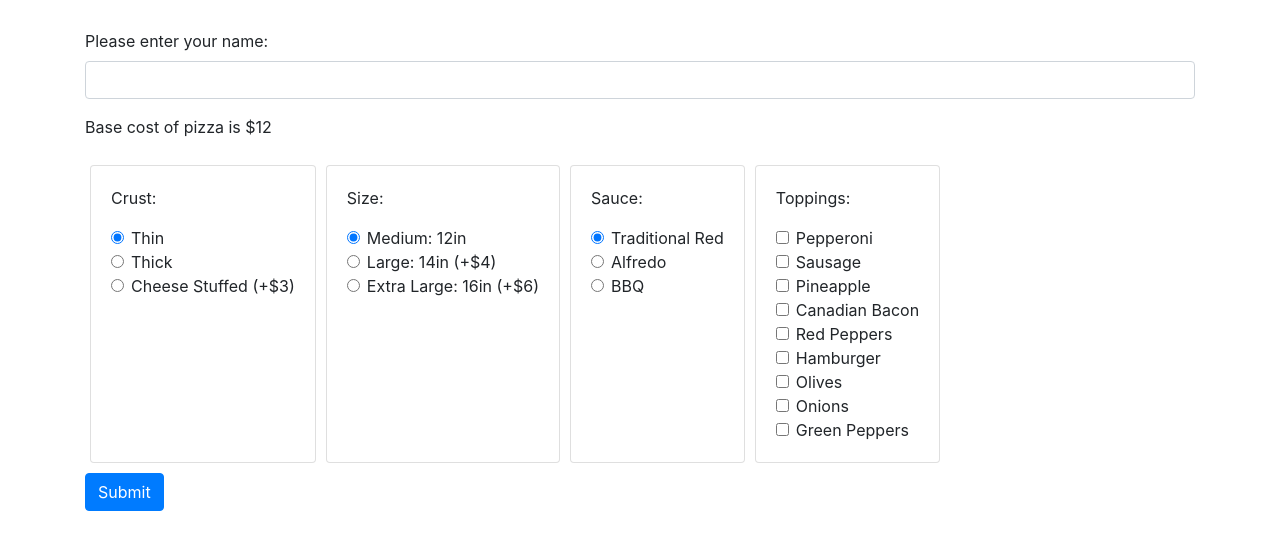
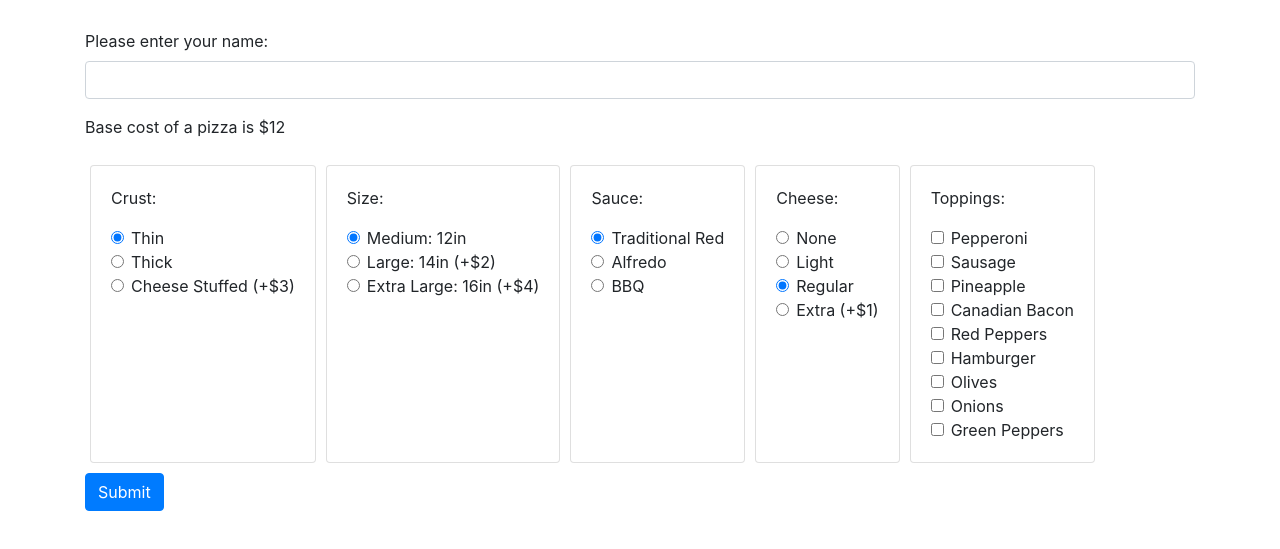
Before and after one commit to DeryckJackson/pizza-parlor, a plain HTML site: page index.html in a window 1280 px wide. Shown: the part 179-728 px from the top of the page. Drawn offline with nearby package versions, Linux system fonts and the light colour scheme.

Commit message:
add cheese section

```diff
--- a/index.html
+++ b/index.html
@@ -16,7 +16,7 @@
         <label for="name">Please enter your name:</label>
         <input type="text" class="form-control" id="name">
       </div>
-      <p>Base cost of pizza is $12</p>
+      <p>Base cost of a pizza is $12</p>
       <div class="flexbox-row">
         <div class="flexbox card">
           <div class="card-body">
@@ -39,10 +39,10 @@
               <label class="form-check-label" for="crust"><input type="radio" class="form-check-input" id="medium" name="size" value="medium" checked> Medium: 12in</label>
             </div>
             <div class="form-check">
-              <label class="form-check-label" for="crust"><input type="radio" class="form-check-input" id="large" name="size" value="large"> Large: 14in (+$4)</label>
+              <label class="form-check-label" for="crust"><input type="radio" class="form-check-input" id="large" name="size" value="large"> Large: 14in (+$2)</label>
             </div>
             <div class="form-check">
-              <label class="form-check-label" for="crust"><input type="radio" class="form-check-input" id="extra-large" name="size" value="extra-large"> Extra Large: 16in (+$6)</label>
+              <label class="form-check-label" for="crust"><input type="radio" class="form-check-input" id="extra-large" name="size" value="extra-large"> Extra Large: 16in (+$4)</label>
             </div>
           </div>
         </div>
@@ -57,6 +57,23 @@
             </div>
             <div class="form-check">
               <label class="form-check-label" for="sauce"><input type="radio" class="form-check-input" id="bbq" name="sauce" value="bbq"> BBQ</label>
+            </div>
+          </div>
+        </div>
+        <div class="flexbox card">
+          <div class="card-body">
+          <p>Cheese:</p>
+            <div class="form-check">
+              <label class="form-check-label" for="cheese"><input type="radio" class="form-check-input" id="none" name="cheese" value="none"> None</label>
+            </div>
+            <div class="form-check">
+              <label class="form-check-label" for="cheese"><input type="radio" class="form-check-input" id="light" name="cheese" value="light"> Light</label>
+            </div>
+            <div class="form-check">
+              <label class="form-check-label" for="cheese"><input type="radio" class="form-check-input" id="regular" name="cheese" value="regular" checked> Regular</label>
+            </div>
+            <div class="form-check">
+              <label class="form-check-label" for="cheese"><input type="radio" class="form-check-input" id="extra" name="cheese" value="extra"> Extra (+$1)</label>
             </div>
           </div>
         </div>
@@ -106,6 +123,11 @@
       </form>
       <div class="output hide">
         <p><span id="output-name"></span>, your <span id="output-size"></span> pizza with <span id="output-toppings"></span> costs $<span id="output-cost"></span>.</p>
+        <ul>
+          <li>Crust: <span id="output-crust"></span></li>
+          <li>Sauce: <span id="output-sauce"></span></li>
+          <li>Cheese: <span id="output-cheese"></span></li>
+        </ul>
       </div>
   </div>
 </body>
--- a/js/scripts.js
+++ b/js/scripts.js
@@ -4,6 +4,7 @@ function Pizza() {
   this.size = "";
   this.crust = ""
   this.sauce = ""
+  this.cheese = ""
   this.cost = 10;
   this.toppings = {
     "pepperoni": 1,
@@ -22,7 +23,7 @@ function Pizza() {
 Pizza.prototype.calculateCost = function() {
   switch (this.size) {
     case "medium":
-      this.cost += 2
+      this.cost += 2;
       break;
     case "large":
       this.cost += 4;
@@ -34,23 +35,27 @@ Pizza.prototype.calculateCost = function() {
       alert("Opps, something broke.");
   }
 
+  if (this.cheese === "extra") {
+    this.cost += 1;
+  }
+
   if (this.crust === "cheese") {
     this.cost += 3;
   }
 
   this.selectedToppings.forEach((element) => {
-    this.cost += this.toppings[element]
+    this.cost += this.toppings[element];
   })
 }
 
 Pizza.prototype.concatToppings = function() {
-  let toppings = ""
+  let toppings = "";
 
   if (this.selectedToppings.length === 1) {
     toppings += this.selectedToppings[0].replace("-", " ");
   } else {
     for (i = 0; i < this.selectedToppings.length - 1; i++) {
-      toppings += `${this.selectedToppings[i].replace("-", " ")}, `
+      toppings += `${this.selectedToppings[i].replace("-", " ")}, `;
     }
 
     toppings += `and ${this.selectedToppings[this.selectedToppings.length - 1].replace("-", " ")}`;
@@ -64,10 +69,11 @@ $(document).ready(function() {
   $("form#pizzaForm").submit(function() {
     event.preventDefault();
     let pizza = new Pizza();
-    pizza.name = $("input#name").val()
-    pizza.size = $("input:radio[name=size]:checked").val()
-    pizza.crust = $("input:radio[name=crust]:checked").val()
-    pizza.sauce = $("input:radio[name=sauce]:checked").val()
+    pizza.name = $("input#name").val();
+    pizza.size = $("input:radio[name=size]:checked").val();
+    pizza.crust = $("input:radio[name=crust]:checked").val();
+    pizza.sauce = $("input:radio[name=sauce]:checked").val();
+    pizza.cheese = $("input:radio[name=cheese]:checked").val();
 
     $("input:checkbox[name=toppings]").each(function() {
       if (this.checked) {
@@ -80,6 +86,9 @@ $(document).ready(function() {
     $("#output-name").text(pizza.name);
     $("#output-size").text(pizza.size.replace("-", " "));
     $("#output-toppings").text(pizza.concatToppings());
+    $("#output-crust").text(pizza.crust.charAt(0).toUpperCase() + pizza.crust.slice(1));
+    $("#output-sauce").text(pizza.sauce.charAt(0).toUpperCase() + pizza.sauce.slice(1));
+    $("#output-cheese").text(pizza.cheese.charAt(0).toUpperCase() + pizza.cheese.slice(1));
     $("#output-cost").text(pizza.cost);
     $(".output.hide").show();
 
```
